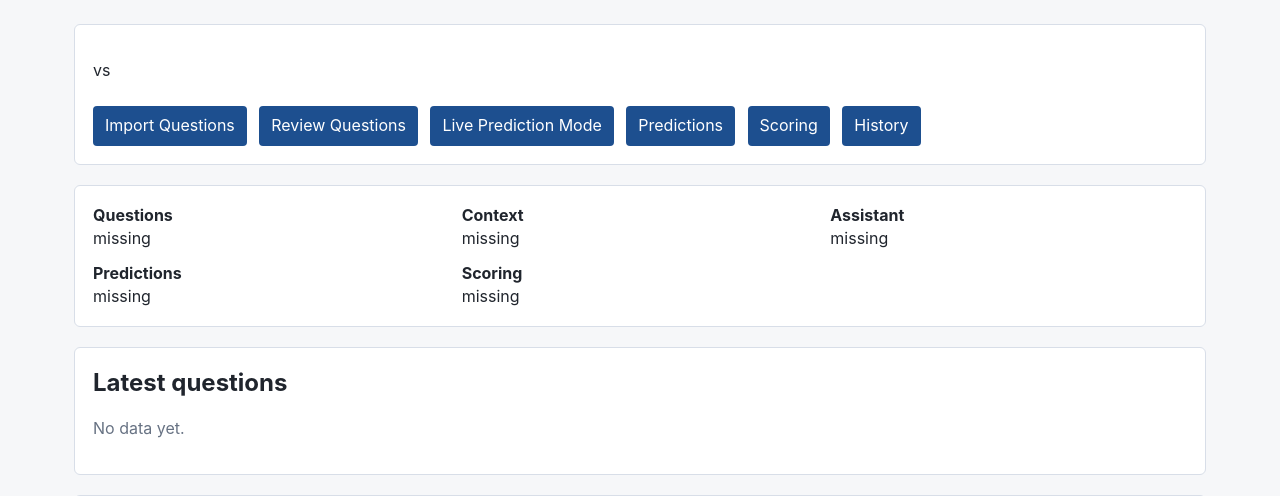
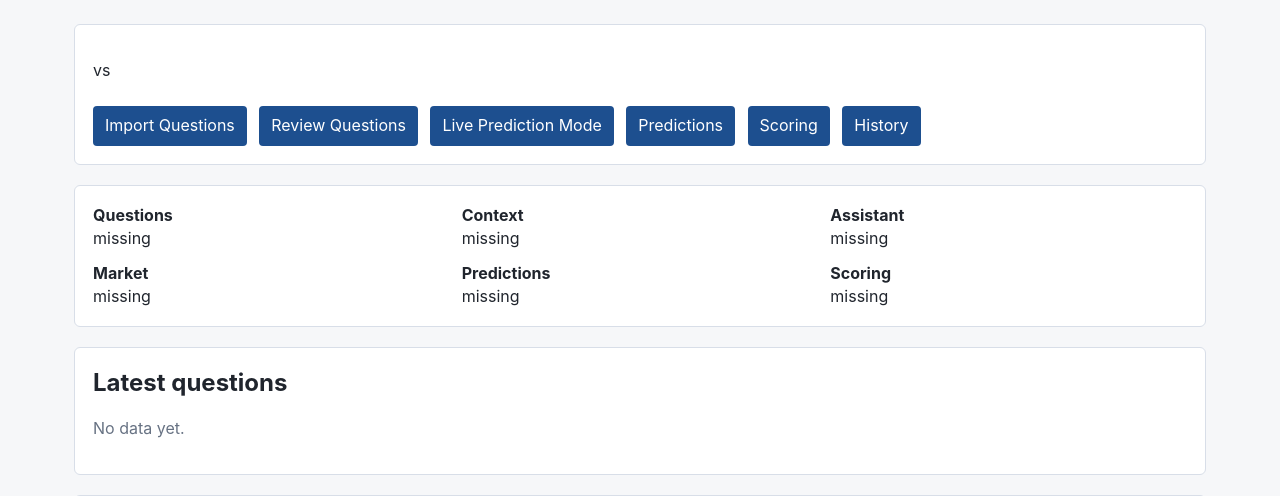
Before and after one commit to fengabing0207-oss/professional-forecasting, a Flask app: template webapp/templates/session_detail.html in a window 1280 px wide. Shown: the part 52-548 px from the top of the page. Run offline with Flask 3, Linux system fonts and the light colour scheme; the template is opened without the code that fills it, so the values that code supplies are empty.

Commit message:
Add live market anchors to prediction workflow

```diff
--- a/webapp/app.py
+++ b/webapp/app.py
@@ -40,6 +40,7 @@ from webapp.history import (
     get_session,
     latest_assistant_snapshot,
     latest_context_snapshot,
+    latest_market_snapshot,
     latest_prediction_snapshot,
     latest_question_snapshot,
     latest_scoring_snapshot,
@@ -47,6 +48,7 @@ from webapp.history import (
     log_run,
     save_assistant_snapshot,
     save_context_snapshot,
+    save_market_snapshot,
     save_prediction_snapshot,
     save_question_snapshot,
     save_scoring_snapshot,
@@ -138,6 +140,7 @@ def create_app() -> Flask:
             s = latest_scoring_snapshot(conn, session_id)
             c = latest_context_snapshot(conn, session_id)
             a = latest_assistant_snapshot(conn, session_id)
+            m = latest_market_snapshot(conn, session_id)
         return render_template(
             "session_detail.html",
             session=session,
@@ -146,6 +149,7 @@ def create_app() -> Flask:
             scoring=s,
             context_snapshot=c,
             assistant_snapshot=a,
+            market_snapshot=m,
             question_preview=_preview_csv(q["csv_text"] if q else ""),
             prediction_preview=_preview_csv(p["csv_text"] if p else ""),
             scoring_preview=_preview_csv(s["csv_text"] if s else ""),
@@ -272,8 +276,10 @@ def create_app() -> Flask:
             session = get_session(conn, session_id)
             latest_q = latest_question_snapshot(conn, session_id)
             latest_context = latest_context_snapshot(conn, session_id)
+            latest_market = latest_market_snapshot(conn, session_id)
         question_csv = latest_q["csv_text"] if latest_q else ""
         saved_context = _context_from_snapshot(latest_context)
+        saved_market = _market_from_snapshot(latest_market)
         match_context = _live_match_context(request.form if request.method == "POST" else saved_context)
         assistant_rows = []
         prediction_csv = ""
@@ -303,6 +309,12 @@ def create_app() -> Flask:
                         _assistant_snapshot_json(assistant_rows),
                         source="live_prediction",
                     )
+                    market_id = save_market_snapshot(
+                        conn,
+                        session_id,
+                        _market_snapshot_json(assistant_rows),
+                        source="live_prediction",
+                    )
                     save_prediction_snapshot(conn, session_id, prediction_csv, summary)
                     log_run(conn, "info", "generated live-mode predictions", session_id)
                 submission_sheet = _submission_sheet(assistant_rows)
@@ -310,6 +322,7 @@ def create_app() -> Flask:
                 audit_summary = {
                     "context_snapshot_id": context_id,
                     "assistant_snapshot_id": assistant_id,
+                    "market_snapshot_id": market_id,
                     "prediction_snapshot_saved": True,
                     "final_probabilities_entered": sum(
                         1 for row in assistant_rows if row.get("final_probability_percent")
@@ -330,7 +343,7 @@ def create_app() -> Flask:
                     validate_final=False,
                 )
         else:
-            assistant_rows = _live_assistant_rows(question_csv, match_context, {})
+            assistant_rows = _live_assistant_rows(question_csv, match_context, {}, saved_market)
         total_questions = len(assistant_rows)
         completion_count = sum(1 for row in assistant_rows if row.get("final_probability_percent"))
         return render_template(
@@ -348,6 +361,7 @@ def create_app() -> Flask:
             summary=summary,
             audit_summary=audit_summary,
             latest_context=latest_context,
+            latest_market=latest_market,
         )
 
     @app.route("/sessions/<int:session_id>/scoring", methods=["GET", "POST"])
@@ -358,10 +372,12 @@ def create_app() -> Flask:
             latest_s = latest_scoring_snapshot(conn, session_id)
             latest_c = latest_context_snapshot(conn, session_id)
             latest_a = latest_assistant_snapshot(conn, session_id)
+            latest_m = latest_market_snapshot(conn, session_id)
         predictions_csv = latest_p["csv_text"] if latest_p else ""
         scoring_csv = latest_s["csv_text"] if latest_s else ""
         summary = _summary_from_snapshot(latest_s)
         final_probability_rows = _final_probability_rows_from_snapshot(latest_a)
+        market_rows = _market_rows_from_snapshot(latest_m)
         if request.method == "POST":
             predictions_csv = request.form.get("predictions_csv", "")
             results_csv = _field_or_upload("results_csv", "results_file")
@@ -383,7 +399,9 @@ def create_app() -> Flask:
             summary=summary,
             context_snapshot=latest_c,
             assistant_snapshot=latest_a,
+            market_snapshot=latest_m,
             final_probability_rows=final_probability_rows,
+            market_rows=market_rows,
         )
 
     @app.get("/sessions/<int:session_id>/history")
@@ -420,6 +438,7 @@ def create_app() -> Flask:
         latest_loaders = {
             "context": latest_context_snapshot,
             "assistant": latest_assistant_snapshot,
+            "market": latest_market_snapshot,
         }
         loader = latest_loaders.get(kind)
         if loader is None:
@@ -442,6 +461,7 @@ def create_app() -> Flask:
         tables = {
             "context": ("context_snapshots", "context_json"),
             "assistant": ("assistant_snapshots", "assistant_json"),
+            "market": ("market_snapshots", "market_json"),
         }
         table_info = tables.get(kind)
         if table_info is None:
@@ -471,7 +491,7 @@ def create_app() -> Flask:
         with connect() as conn:
             live_snapshot_sessions = [
                 row for row in list_sessions(conn)
-                if row.get("latest_assistant_at") or row.get("latest_context_at")
+                if row.get("latest_assistant_at") or row.get("latest_context_at") or row.get("latest_market_at")
             ]
         if request.method == "POST":
             csv_text = _field_or_upload("csv_text", "csv_file")
@@ -613,6 +633,14 @@ def _assistant_snapshot_json(rows: list[dict[str, Any]]) -> str:
         "risk_flags",
         "exposure_warnings",
         "final_probability_percent",
+        "market_anchor_percent",
+        "market_anchor_probability_percent",
+        "market_odds",
+        "market_source",
+        "odds_format_detected",
+        "anchored_probability_percent",
+        "anchored_range",
+        "recommendation_probability_percent",
     ]
     payload = [
         {key: _jsonable(row.get(key, "")) for key in keep}
@@ -621,20 +649,76 @@ def _assistant_snapshot_json(rows: list[dict[str, Any]]) -> str:
     return json.dumps(payload, indent=2, sort_keys=True)
 
 
+def _market_from_snapshot(snapshot: Any) -> list[dict[str, str]]:
+    if not snapshot:
+        return []
+    try:
+        rows = json.loads(snapshot["market_json"])
+    except Exception:
+        return []
+    return [
+        {
+            "market_anchor_percent": str(row.get("market_anchor_percent_input", "")),
+            "market_odds": str(row.get("market_odds_input", "")),
+            "market_source": str(row.get("market_source", "")),
+        }
+        for row in rows
+    ]
+
+
+def _market_snapshot_json(rows: list[dict[str, Any]]) -> str:
+    payload = []
+    for index, row in enumerate(rows, start=1):
+        payload.append({
+            "q_number": f"Q{index}",
+            "question_id": str(row.get("question_id", "")),
+            "raw_question": str(row.get("raw_question", "")),
+            "event_type": str(row.get("event_type", "")),
+            "market_anchor_percent_input": str(row.get("market_anchor_percent", "")),
+            "market_odds_input": str(row.get("market_odds", "")),
+            "market_source": str(row.get("market_source", "")),
+            "normalized_market_anchor_probability": _jsonable(row.get("market_anchor_probability")),
+            "normalized_market_anchor_probability_percent": _jsonable(row.get("market_anchor_probability_percent", "")),
+            "odds_format_detected": str(row.get("odds_format_detected", "")),
+            "notes": "manual market anchor; no devig applied" if row.get("odds_format_detected") else "manual market anchor",
+        })
+    return json.dumps(payload, indent=2, sort_keys=True)
+
+
 def _live_assistant_rows(
     question_csv: str,
     match_context: dict[str, str],
     form: Any,
+    saved_market: list[dict[str, str]] | None = None,
     validate_final: bool = True,
 ) -> list[dict[str, Any]]:
     question_rows = _preview_csv(question_csv, limit=10)
     rows = []
     for index, row in enumerate(question_rows):
+        saved_market_row = (saved_market or [{}] * len(question_rows))[index] if index < len(saved_market or []) else {}
         final_value = form.get(f"final_probability_percent_{index}", "") if form else ""
+        market_anchor_percent = (
+            form.get(f"market_anchor_percent_{index}", "")
+            if form else saved_market_row.get("market_anchor_percent", "")
+        )
+        market_odds = (
+            form.get(f"market_odds_{index}", "")
+            if form else saved_market_row.get("market_odds", "")
+        )
+        market_source = (
+            form.get(f"market_source_{index}", "")
+            if form else saved_market_row.get("market_source", "")
+        )
         row["final_probability_percent"] = final_value if validate_final else ""
+        row["market_anchor_percent"] = market_anchor_percent if validate_final else ""
+        row["market_odds"] = market_odds if validate_final else ""
+        row["market_source"] = market_source
         suggested = prediction_assistant.suggest_probability_for_question(row, match_context)
         if not validate_final:
             suggested["final_probability_percent"] = final_value
+            suggested["market_anchor_percent"] = market_anchor_percent
+            suggested["market_odds"] = market_odds
+            suggested["market_source"] = market_source
         rows.append(suggested)
     exposure_warnings = []
     if validate_final:
@@ -687,8 +771,33 @@ def _final_probability_rows_from_snapshot(snapshot: Any) -> list[dict[str, str]]
     return final_rows
 
 
+def _market_rows_from_snapshot(snapshot: Any) -> list[dict[str, str]]:
+    if not snapshot:
+        return []
+    try:
+        rows = json.loads(snapshot["market_json"])
+    except Exception:
+        return []
+    return [
+        {
+            "q_number": str(row.get("q_number", "")),
+            "question_id": str(row.get("question_id", "")),
+            "raw_question": str(row.get("raw_question", "")),
+            "market_anchor_probability_percent": str(row.get("normalized_market_anchor_probability_percent", "")),
+            "market_source": str(row.get("market_source", "")),
+        }
+        for row in rows
+        if row.get("normalized_market_anchor_probability_percent") not in (None, "")
+    ]
+
+
 def _json_snapshot_text(row: Any, kind: str) -> str:
-    column = "context_json" if kind == "context" else "assistant_json"
+    columns = {
+        "context": "context_json",
+        "assistant": "assistant_json",
+        "market": "market_json",
+    }
+    column = columns[kind]
     return row[column]
 
 
--- a/webapp/db.py
+++ b/webapp/db.py
@@ -84,6 +84,15 @@ def init_db(conn: sqlite3.Connection) -> None:
             FOREIGN KEY(session_id) REFERENCES sessions(id) ON DELETE CASCADE
         );
 
+        CREATE TABLE IF NOT EXISTS market_snapshots (
+            id INTEGER PRIMARY KEY,
+            session_id INTEGER NOT NULL,
+            created_at TEXT NOT NULL,
+            source TEXT NOT NULL,
+            market_json TEXT NOT NULL,
+            FOREIGN KEY(session_id) REFERENCES sessions(id) ON DELETE CASCADE
+        );
+
         CREATE TABLE IF NOT EXISTS run_logs (
             id INTEGER PRIMARY KEY,
             session_id INTEGER,
--- a/webapp/prediction_assistant.py
+++ b/webapp/prediction_assistant.py
@@ -8,6 +8,7 @@ from typing import Any
 import pandas as pd
 
 from cup.schema import GOAL_EVENT_TYPES, ODDS_COLUMNS
+from webapp.market_anchor import market_anchor_probability, odds_format
 
 
 EXPOSURE_WARNING = "You may be overexposed to the same match script."
@@ -34,6 +35,12 @@ def suggest_probability_for_question(
     player = _text(data.get("player"))
     period = _period(raw_question, normalized_event_type, selection)
     final_probability_percent = _text(data.get("final_probability_percent"))
+    market_anchor_percent = _text(data.get("market_anchor_percent"))
+    market_odds = _text(data.get("market_odds"))
+    market_source = _text(data.get("market_source"))
+    market_probability = market_anchor_probability(market_anchor_percent, market_odds)
+    market_probability_percent = _percent(market_probability) if market_probability is not None else ""
+    market_odds_format = odds_format(market_odds) if market_odds and market_probability is not None and not market_anchor_percent else ""
 
     out = {
         "question_id": _text(data.get("question_id")),
@@ -56,6 +63,16 @@ def suggest_probability_for_question(
         "risk_flags": ["needs_manual"],
         "exposure_warnings": [],
         "final_probability_percent": final_probability_percent,
+        "market_anchor_percent": market_anchor_percent,
+        "market_anchor_probability": None,
+        "market_anchor_probability_percent": "",
+        "market_odds": market_odds,
+        "market_source": market_source,
+        "odds_format_detected": market_odds_format,
+        "anchored_probability": None,
+        "anchored_probability_percent": "",
+        "anchored_range": "",
+        "recommendation_probability_percent": "",
     }
 
     normalized_data = {**data, "event_type": normalized_event_type}
@@ -73,11 +90,44 @@ def suggest_probability_for_question(
             "risk_flags": flags,
         })
 
+    heuristic_probability = out["suggested_probability"]
+    if market_probability is not None:
+        out["market_anchor_probability"] = round(market_probability, 4)
+        out["market_anchor_probability_percent"] = market_probability_percent
+        anchored_probability = market_probability
+        market_reason = f"Manual market anchor {market_probability_percent}%"
+        if heuristic_probability is not None:
+            anchored_probability = _clamp(0.60 * market_probability + 0.40 * float(heuristic_probability), 0.01, 0.99)
+            market_reason = (
+                f"Manual market anchor {market_probability_percent}% was blended with heuristic "
+                f"{_percent(float(heuristic_probability))}% using 60% market / 40% heuristic weight."
+            )
+            if abs(market_probability - float(heuristic_probability)) >= 0.15:
+                out["risk_flags"] = _dedupe(out["risk_flags"] + ["market_heuristic_divergence"])
+        else:
+            out["risk_flags"] = _dedupe(out["risk_flags"] + ["market_anchor_only"])
+            market_reason = f"Manual market anchor {market_probability_percent}% is used as the recommendation because no heuristic matched."
+        if market_odds_format:
+            out["risk_flags"] = _dedupe(out["risk_flags"] + ["manual_market_no_devig"])
+            market_reason += f" Market odds {market_odds} imply about {market_probability_percent}% before vig adjustment; no devig applied."
+        out["anchored_probability"] = round(anchored_probability, 4)
+        out["anchored_probability_percent"] = _percent(anchored_probability)
+        out["anchored_range"] = f"{_percent(_clamp(anchored_probability - 0.04, 0.01, 0.99))}-{_percent(_clamp(anchored_probability + 0.04, 0.01, 0.99))}%"
+        out["recommendation_probability_percent"] = out["anchored_probability_percent"]
+        out["reasoning"] = f"{out['reasoning']} {market_reason}"
+    elif heuristic_probability is not None:
+        out["recommendation_probability_percent"] = out["suggested_probability_percent"]
+
     final_probability = normalize_final_probability_percent(final_probability_percent)
     if final_probability is not None:
         out["risk_flags"] = _dedupe(
             out["risk_flags"] + _final_probability_risks(normalized_data, context, final_probability)
         )
+        recommendation_probability = out["anchored_probability"] or out["suggested_probability"]
+        if market_probability is not None and abs(final_probability - market_probability) >= 0.15:
+            out["risk_flags"] = _dedupe(out["risk_flags"] + ["final_far_from_market"])
+        if recommendation_probability is not None and abs(final_probability - float(recommendation_probability)) >= 0.15:
+            out["risk_flags"] = _dedupe(out["risk_flags"] + ["final_far_from_recommendation"])
     return out
 
 
--- a/webapp/templates/history.html
+++ b/webapp/templates/history.html
@@ -25,7 +25,7 @@
     {% endif %}
   {% endfor %}
 
-  {% for label, kind in [("Context snapshots", "context"), ("Assistant snapshots", "assistant")] %}
+  {% for label, kind in [("Context snapshots", "context"), ("Assistant snapshots", "assistant"), ("Market snapshots", "market")] %}
     <h2>{{ label }}</h2>
     {% set items = history[kind] %}
     {% if items %}
--- a/webapp/templates/session_detail.html
+++ b/webapp/templates/session_detail.html
@@ -33,6 +33,14 @@
       missing
     {% endif %}
   </div>
+  <div>
+    <strong>Market</strong><br>
+    {% if market_snapshot %}
+      saved · <a href="{{ url_for('view_latest_json_snapshot', session_id=session.id, kind='market') }}">view</a>
+    {% else %}
+      missing
+    {% endif %}
+  </div>
   <div><strong>Predictions</strong><br>{{ "generated" if prediction else "missing" }}</div>
   <div><strong>Scoring</strong><br>{{ "generated" if scoring else "missing" }}</div>
 </section>
```
Also changed, not shown: docs/CODEX_HANDOFF.md (+22 -8 lines), docs/PROBABILITY_CUP_PRODUCT_SPEC.md (+30 -0 lines), tests/test_market_anchor.py (added, +37 -0 lines), tests/test_prediction_assistant.py (+56 -0 lines), tests/test_webapp_db.py (+1 -0 lines), tests/test_webapp_history.py (+16 -0 lines), tests/test_webapp_live_prediction.py (+127 -6 lines), webapp/history.py (+19 -1 lines), webapp/market_anchor.py (added, +54 -0 lines), webapp/templates/live_prediction.html (+54 -16 lines), webapp/templates/scoring.html (+18 -1 lines), README_LOCAL_UI.md.
